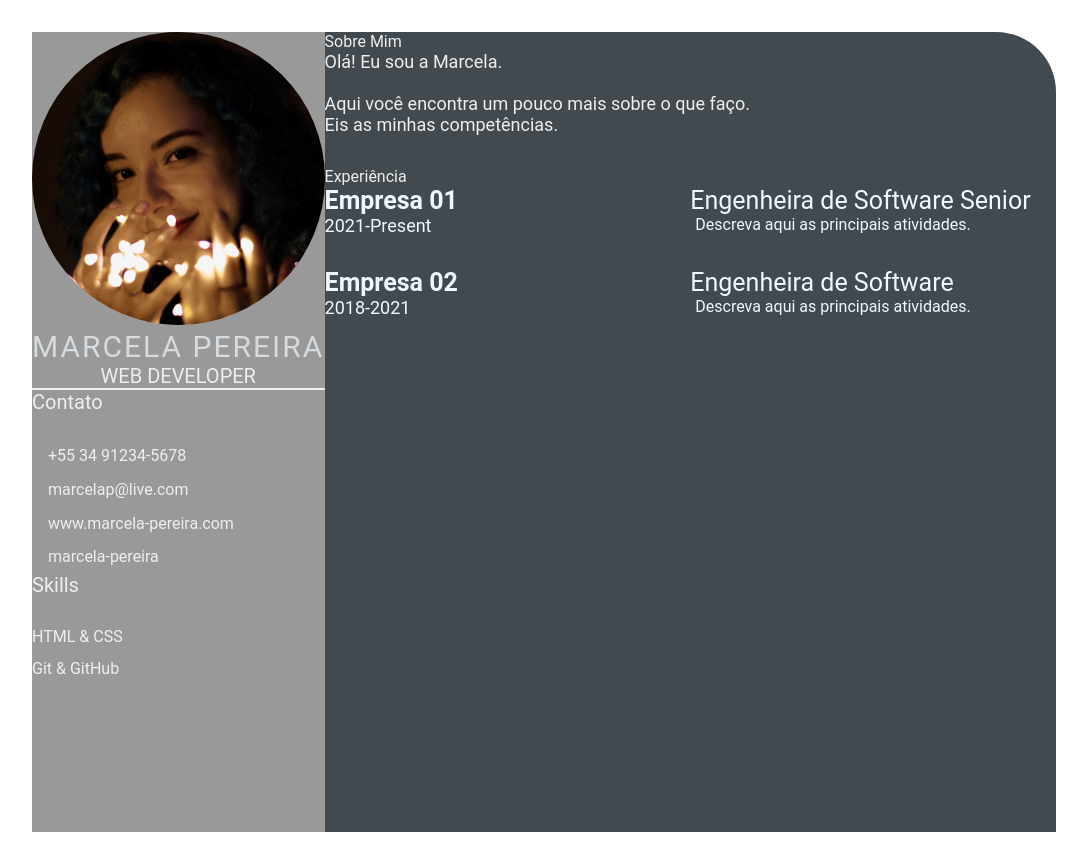
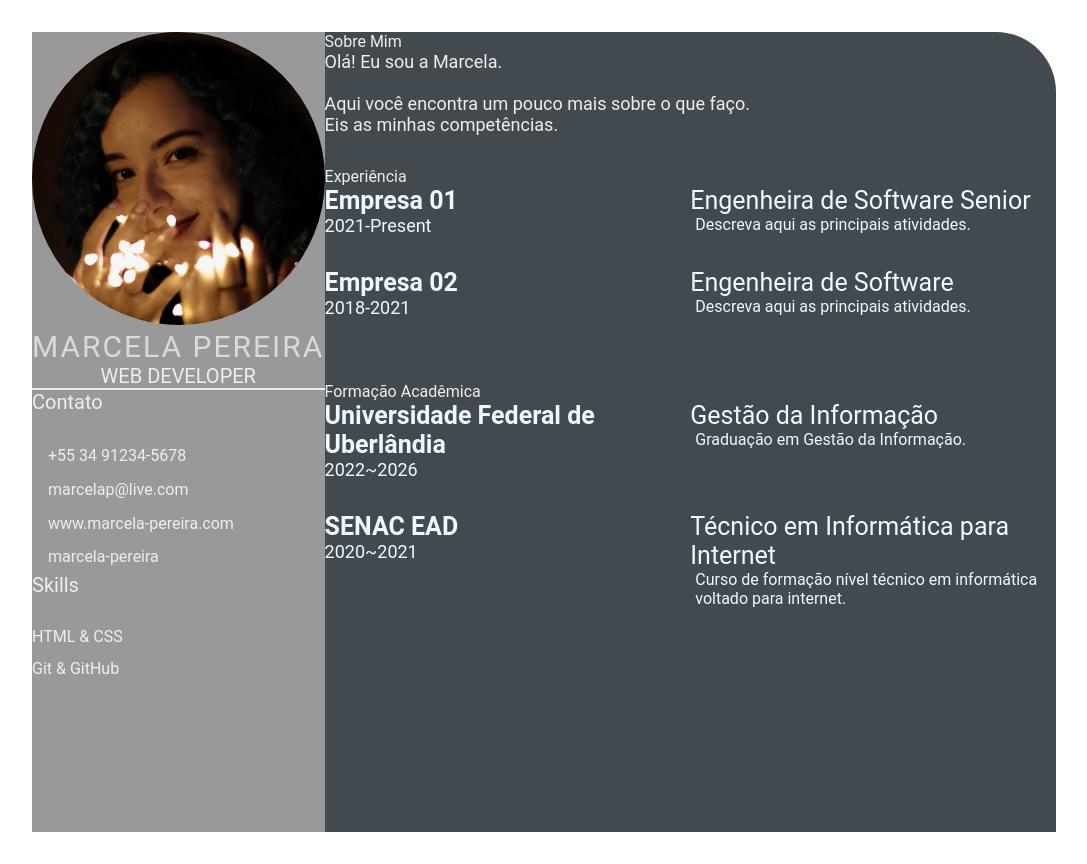
Before and after one commit to marcela-pereira/marcela-pereira.github.io, a plain HTML site: page index.html in a window 1280 px wide. Shown: the whole page, without its empty margins (96-1183 px from the left). Drawn offline with Linux system fonts and the light colour scheme.

Commit message:
Feature: add school-academy (#4)
* feature: add school-education

* feature: add school-education

```diff
--- a/index.html
+++ b/index.html
@@ -74,6 +74,33 @@
                     </div>
                 </div>
             </section>
+            <section class="education gap">
+                <div class="right-title">Formação Acadêmica</div>
+                <div class="education-contents">
+                    <div class="education-left">
+                        <p class="education-school-name">Universidade Federal de Uberlândia</p>
+                        <p class="educationp-time-period">2022~2026</p>
+                    </div>
+                    <div class="education-right">
+                        <p class="education-subject">Gestão da Informação</p>
+                        <p class="education-desc">
+                            Graduação em Gestão da Informação.
+                        </p>
+                    </div>
+                </div>
+                <div class="education-contents">
+                    <div class="education-left">
+                        <p class="education-school-name">SENAC EAD</p>
+                        <p class="educationp-time-period">2020~2021</p>
+                    </div>
+                    <div class="education-right">
+                        <p class="education-subject">Técnico em Informática para Internet</p>
+                        <p class="education-desc">
+                            Curso de formação nível técnico em informática voltado para internet.
+                        </p>
+                    </div>
+                </div>
+            </section>
         </section>
     </main>
 </body>
```
